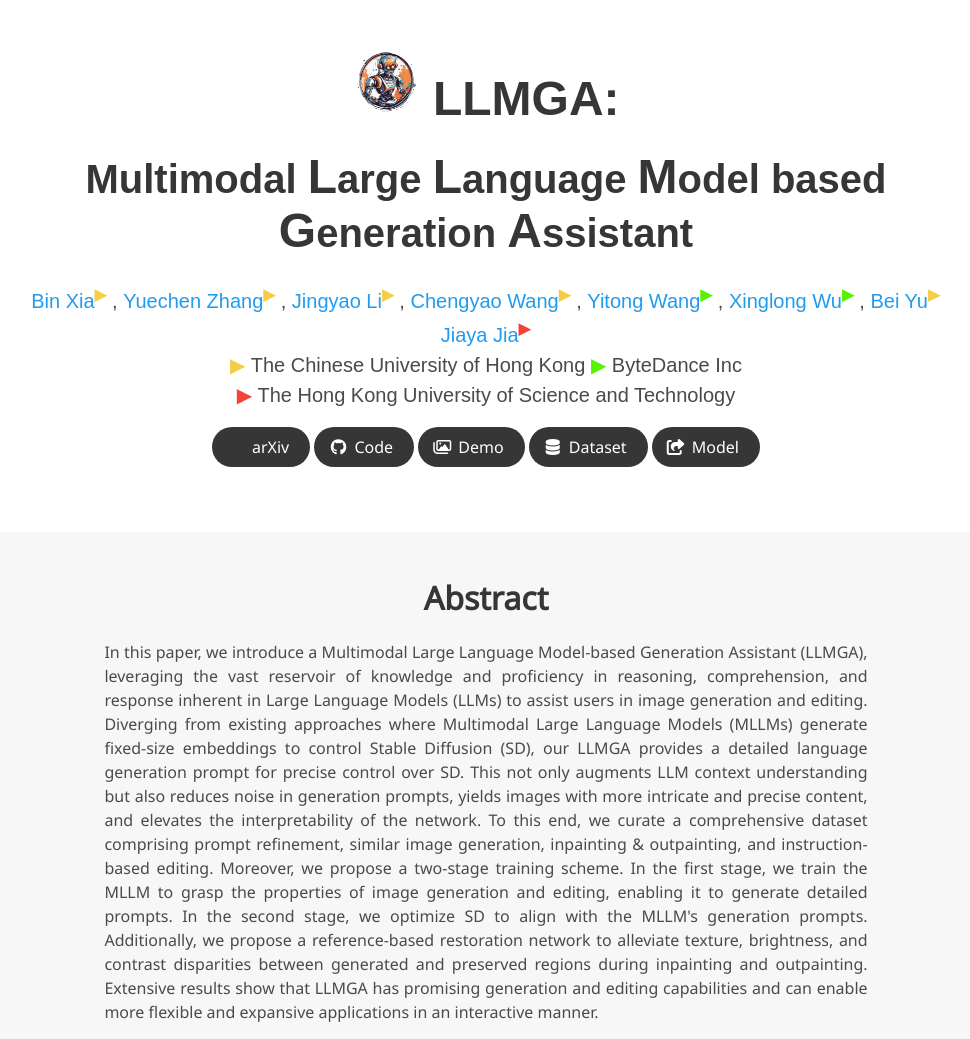
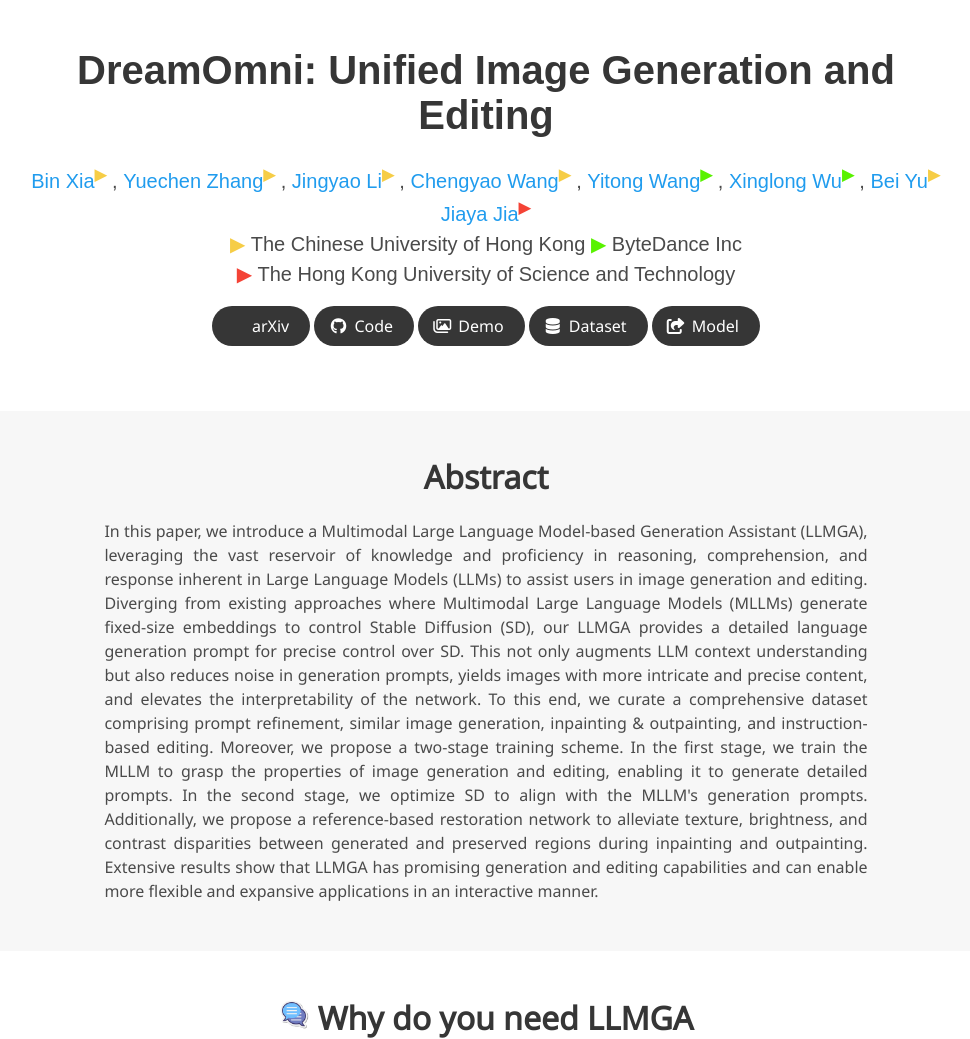
Before and after one commit to zyxunh/EntityErasure-ProjectPage, a plain HTML site: page index.html in a window 1280 px wide. Shown: the top 1039 px of the page, without its empty margins (154-1124 px from the left). Drawn offline with nearby package versions, Linux system fonts and the light colour scheme; some icons are missing; a web font is replaced by a local one.

Commit message:
Update index.html

```diff
--- a/index.html
+++ b/index.html
@@ -46,9 +46,8 @@
       <div class="container is-max-desktop">
         <div class="columns is-centered">
           <div class="column has-text-centered">
-            <h1 class="title is-1 publication-title"><img id="logo" width="7%" src="static/image/llmga_logo.png"> LLMGA:</h1>
-            <h2 class="title is-2 publication-title"><span class="is-size-2">Multimodal <span class="is-size-1">L</span>arge <span class="is-size-1">L</span>anguage <span class="is-size-1">M</span>odel based <span class="is-size-1">G</span>eneration <span class="is-size-1">A</span>ssistant</span></h2>
-            <!--<h5 class="subtitle is-5 publication-awards">NeurIPS 2023 (Oral)</h5>-->
+            <h2 class="title is-2 publication-title"><span class="is-size-2">DreamOmni: Unified Image Generation and Editing </span></h2>
+            <!--<h5 class="subtitle is-5 publication-awards"></h5>-->
             <div class="is-size-5 publication-authors">
               <span class="author-block">
                 <a href="https://scholar.google.com/citations?user=rh2fID8AAAAJ&hl=zh-CN" style="color:#f6cd46;font-weight:normal;">Bin Xia<sup><b style="color:#f6cd46; font-weight:normal">&#x25B6 </b></sup></a>,
```
